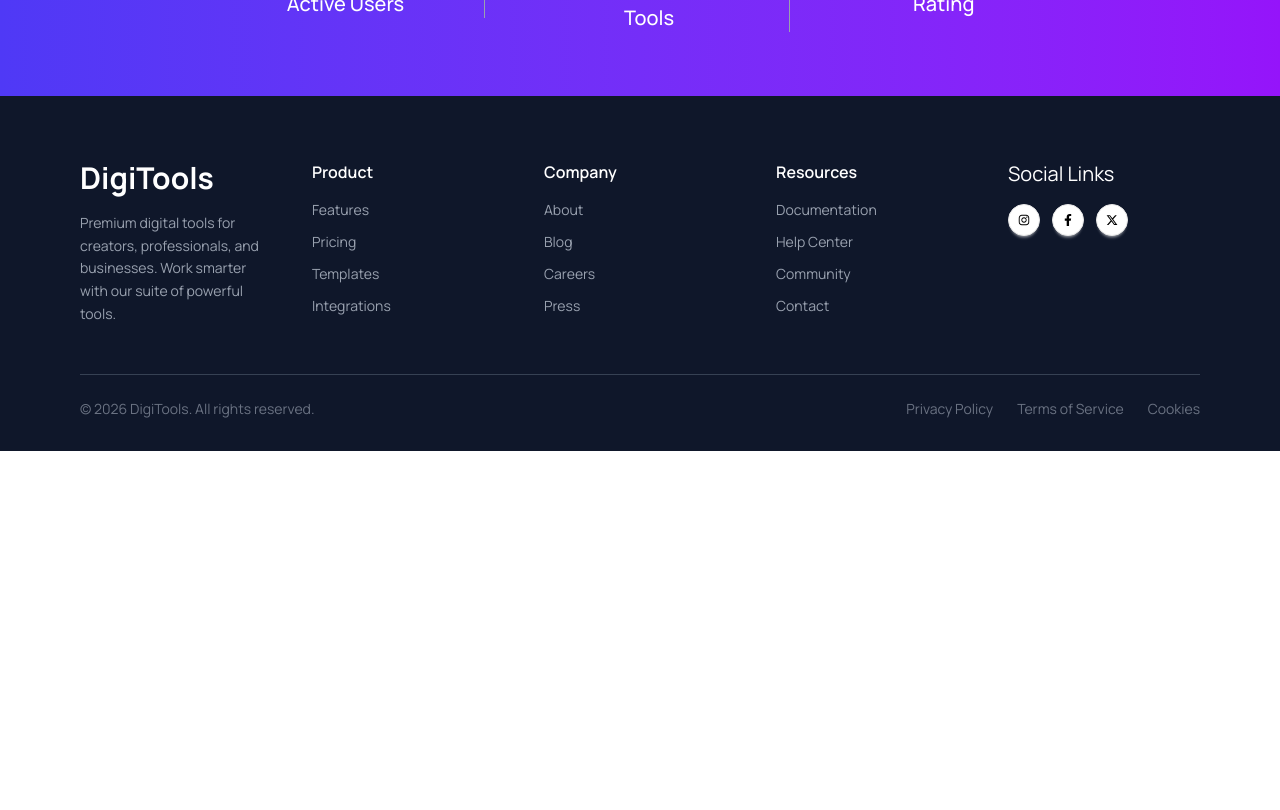
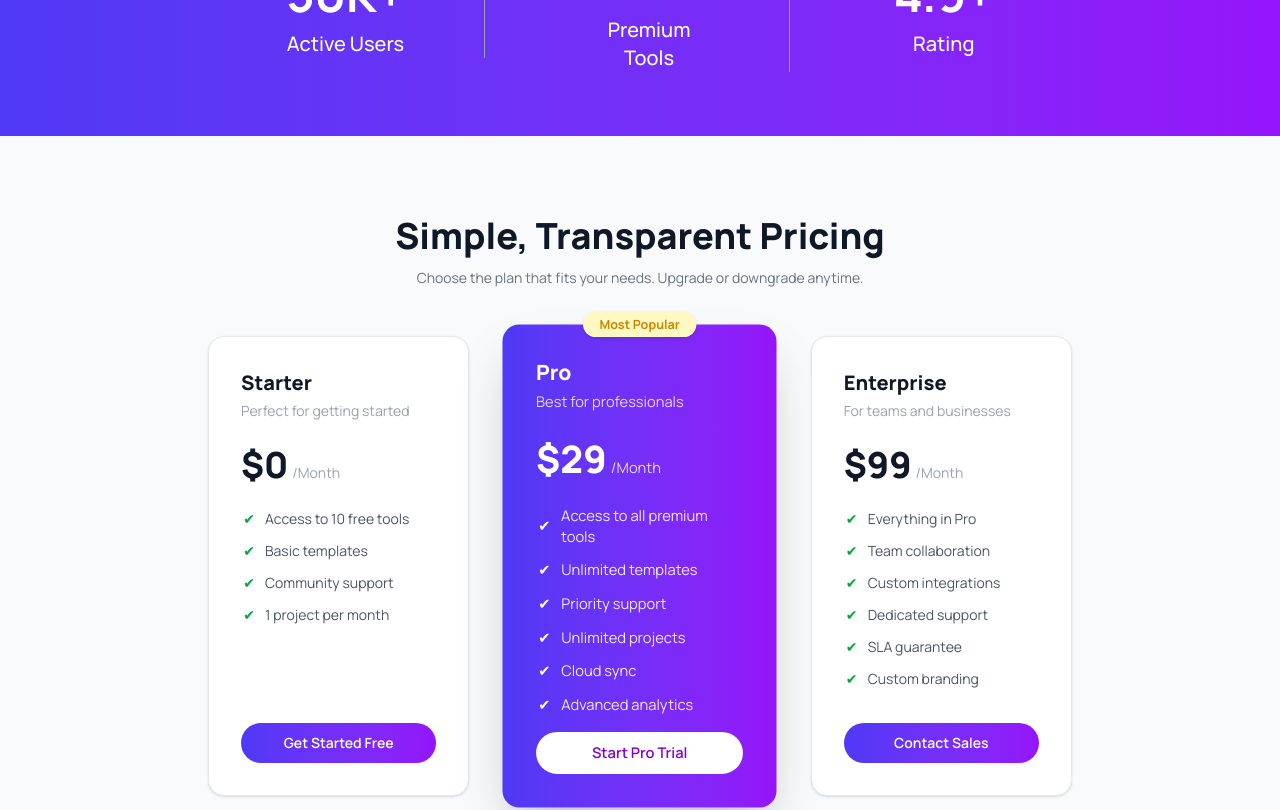
Before and after one commit to Toukir048/digitool-webapp-using-react, a React (Vite) app: page / in a window 1280 px wide. Shown: the part 840-1650 px from the top of the page. Before the commit the page ends 1291 px from the top, so only its background shows below. Built offline with nearby package versions, Linux system fonts and the light colour scheme.

Commit message:
Pricing Section Done

```diff
--- a/src/App.jsx
+++ b/src/App.jsx
@@ -4,6 +4,7 @@ import Banner from './components/banner/Banner';
 import Navbar from './components/navbar/Navbar';
 import Footer from './components/footer/Footer';
 import Stats from './components/stats/Stats';
+import Pricing from './components/pricing/Pricing';
 
 function App() {
   return (
@@ -12,6 +13,7 @@ function App() {
       <Navbar></Navbar>
       <Banner></Banner>
       <Stats></Stats>
+      <Pricing></Pricing>
       <Footer></Footer>
       <ToastContainer />
     </div>
--- /dev/null
+++ b/src/components/pricing/Pricing.jsx
@@ -0,0 +1,151 @@
+import React from 'react';
+
+const plans = [
+    {
+        name: "Starter",
+        tagline: "Perfect for getting started",
+        price: 0,
+        period: "Month",
+        highlight: false,
+        badge: null,
+        features: [
+            "Access to 10 free tools",
+            "Basic templates",
+            "Community support",
+            "1 project per month",
+        ],
+        cta: "Get Started Free",
+        ctaStyle: "outline",
+    },
+    {
+        name: "Pro",
+        tagline: "Best for professionals",
+        price: 29,
+        period: "Month",
+        highlight: true,
+        badge: "Most Popular",
+        features: [
+            "Access to all premium tools",
+            "Unlimited templates",
+            "Priority support",
+            "Unlimited projects",
+            "Cloud sync",
+            "Advanced analytics",
+        ],
+        cta: "Start Pro Trial",
+        ctaStyle: "white",
+    },
+    {
+        name: "Enterprise",
+        tagline: "For teams and businesses",
+        price: 99,
+        period: "Month",
+        highlight: false,
+        badge: null,
+        features: [
+            "Everything in Pro",
+            "Team collaboration",
+            "Custom integrations",
+            "Dedicated support",
+            "SLA guarantee",
+            "Custom branding",
+        ],
+        cta: "Contact Sales",
+        ctaStyle: "solid",
+    },
+];
+
+const Pricing = () => {
+    return (
+        <section id="pricing" className="bg-gray-50 py-16 lg:py-20">
+            <div className="w-[80%] mx-auto px-6 lg:px-20">
+                <div className="text-center mb-12">
+                    <h2 className="text-3xl lg:text-4xl font-extrabold text-gray-900">
+                        Simple, Transparent Pricing
+                    </h2>
+                    <p className="text-sm  text-gray-500 mt-3">
+                        Choose the plan that fits your needs. Upgrade or downgrade anytime.
+                    </p>
+                </div>
+
+                <div className="grid grid-cols-1 md:grid-cols-3 gap-10 md:gap-10  items-stretch ">
+                    {plans.map((plan, index) => (
+                        <div
+                            key={index}
+                            className={`relative flex flex-col rounded-2xl p-8 hover:shadow-xl ${plan.highlight
+                                    ? "text-white shadow-2xl scale-105 bg-linear-to-l from-[#9514FA] to-[#4F39F6]"
+                                    : "bg-white border border-gray-200 shadow-sm"
+                                }`}
+                        >
+                            {plan.badge && (
+                                <span className="absolute -top-3 left-1/2 -translate-x-1/2 text-yellow-600 bg-yellow-100 text-xs font-bold px-4 py-1 rounded-full shadow">
+                                    {plan.badge}
+                                </span>
+                            )}
+
+                            <h3
+                                className={`text-xl font-extrabold ${plan.highlight ? "text-white" : "text-gray-900"
+                                    }`}
+                            >
+                                {plan.name}
+                            </h3>
+
+                            <p
+                                className={`text-sm mt-1 ${plan.highlight ? "text-purple-200" : "text-gray-400"
+                                    }`}
+                            >
+                                {plan.tagline}
+                            </p>
+
+                            <div className="flex items-baseline gap-1 mt-6">
+                                <span
+                                    className={`text-4xl font-extrabold ${plan.highlight ? "text-white" : "text-gray-900"
+                                        }`}
+                                >
+                                    ${plan.price}
+                                </span>
+                                <span
+                                    className={`text-sm ${plan.highlight ? "text-purple-200" : "text-gray-400"
+                                        }`}
+                                >
+                                    /{plan.period}
+                                </span>
+                            </div>
+
+                            <ul className="flex flex-col gap-3 flex-1 mt-6">
+                                {plan.features.map((feature, i) => (
+                                    <li key={i} className="flex items-center gap-2 text-sm">
+                                        <span
+                                            className={`w-4 h-4 flex items-center justify-center ${plan.highlight ? "text-white" : "text-green-600"
+                                                }`}
+                                        >
+                                            ✔
+                                        </span>
+                                        <span
+                                            className={
+                                                plan.highlight ? "text-purple-100" : "text-gray-600"
+                                            }
+                                        >
+                                            {feature}
+                                        </span>
+                                    </li>
+                                ))}
+                            </ul>
+
+                            <button
+                                className={`mt-4 w-full py-2.5 rounded-full text-sm font-semibold active:shadow-xl ${plan.highlight
+                                        ? "text-purple-700 bg-white"
+                                        : "text-white bg-linear-to-l from-[#9514FA] to-[#4F39F6]"
+                                    } cursor-pointer transition-all duration-200 hover:opacity-90 disabled:opacity-60 disabled:cursor-not-allowed`}
+                            >
+                                {plan.cta}
+                            </button>
+                        </div>
+                    ))}
+                </div>
+            </div>
+        </section>
+    );
+};
+
+export default Pricing;
--- a/src/components/stats/Stats.jsx
+++ b/src/components/stats/Stats.jsx
@@ -2,7 +2,7 @@ import React from 'react'
 
 const Stats = () => {
   return (
-    <section id='features' className="py-16 px-52 bg-linear-to-l from-[#9514FA] to-[#4F39F6]">
+    <section className="mt-10 py-16 px-52 bg-linear-to-l from-[#9514FA] to-[rgb(79,57,246)]">
       <div className="flex flex-col md:flex-row justify-center divide-y md:divide-y-0 md:divide-x divide-gray-400 items-center gap-6">
         <div className="text-center text-white space-y-3 py-10 md:py-0 md:px-20">
           <h1 className="text-5xl font-bold">50K+</h1>
```
